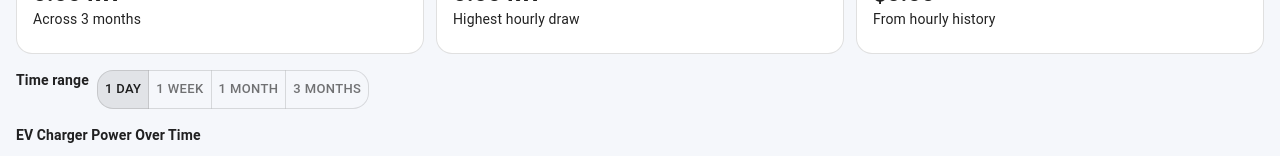
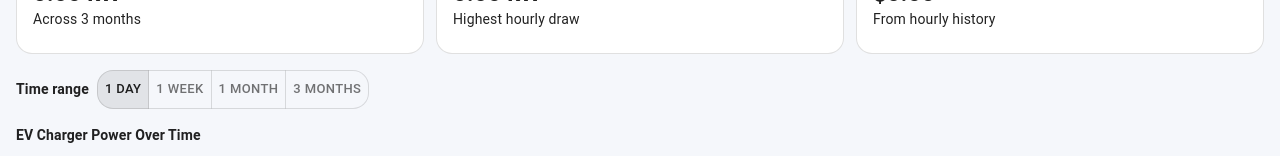
Before and after one commit to masoncpott/capstone-303, a React (Vite) app: page /circuits/1 in a window 1280 px wide. Shown: the part 470-626 px from the top of the page. Built offline with nearby package versions, Linux system fonts and the light colour scheme.

Commit message:
feat: refactor QuickActions and ChartTimeframeSelector for improved code structure and readability

```diff
--- a/src/components/home/QuickActions.tsx
+++ b/src/components/home/QuickActions.tsx
@@ -1,12 +1,25 @@
 import { Button, Stack } from '@mui/material';
 
+type QuickAction = {
+  label: string;
+  variant: 'contained' | 'outlined';
+};
+
 export function QuickActions() {
+  const actions: QuickAction[] = [
+    { label: 'Low Power Mode', variant: 'contained' },
+    { label: 'View Top Circuits', variant: 'outlined' },
+    { label: 'Cheapest Charging', variant: 'outlined' },
+    { label: 'Add Circuit', variant: 'outlined' },
+  ];
+
   return (
     <Stack direction="row" spacing={1} sx={{ flexWrap: 'wrap' }} useFlexGap>
-      <Button variant="contained">Low Power Mode</Button>
-      <Button variant="outlined">View Top Circuits</Button>
-      <Button variant="outlined">Cheapest Charging</Button>
-      <Button variant="outlined">Add Circuit</Button>
+      {actions.map((action) => (
+        <Button key={action.label} variant={action.variant}>
+          {action.label}
+        </Button>
+      ))}
     </Stack>
   );
 }
--- a/src/components/home/charts/ChartTimeframeSelector.tsx
+++ b/src/components/home/charts/ChartTimeframeSelector.tsx
@@ -8,7 +8,11 @@ type ChartTimeframeSelectorProps = {
 
 export function ChartTimeframeSelector({ value, onChange }: ChartTimeframeSelectorProps) {
   return (
-    <Stack direction={{ xs: 'column', sm: 'row' }} spacing={1} alignItems={{ xs: 'flex-start', sm: 'center' }}>
+    <Stack
+        direction={{ xs: 'column', sm: 'row' }}
+        spacing={1}
+        sx={{ alignItems: { xs: 'flex-start', sm: 'center' } }}
+    >
       <Typography variant="body2" color="text.secondary" sx={{ fontWeight: 600 }}>
         Time range
       </Typography>
```
